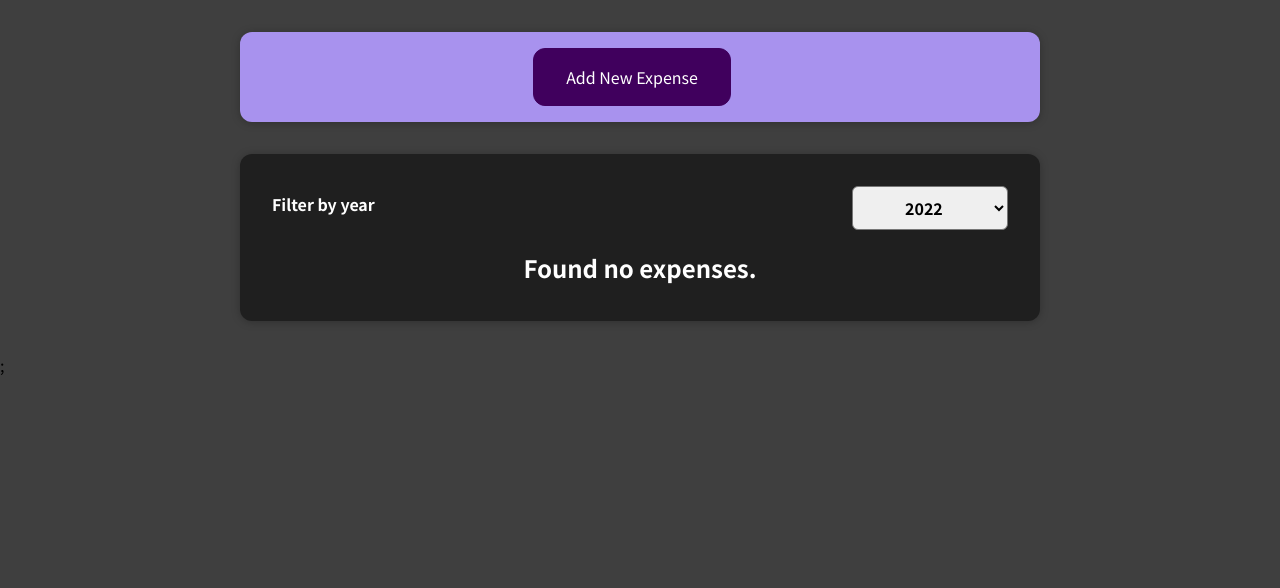
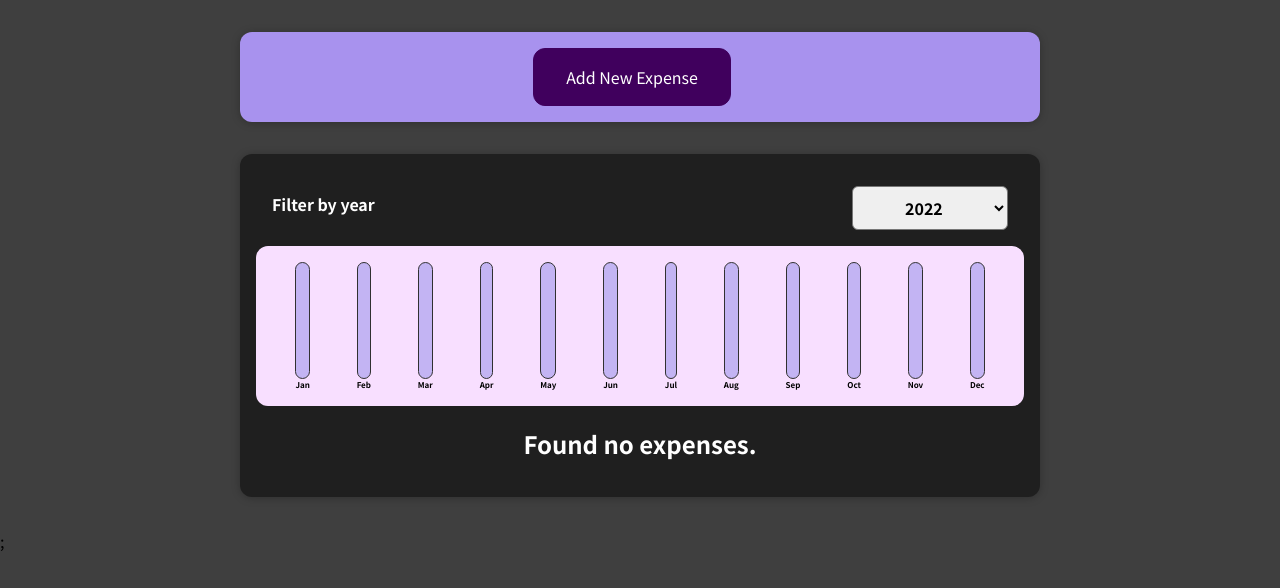
Before and after one commit to Edilbek/react_expense_tracker, a React (Create React App) app: page / in a window 1280 px wide. Shown: the top 588 px of the page. Built offline with nearby package versions, Linux system fonts and the light colour scheme.

Commit message:
add chart

```diff
--- /dev/null
+++ b/src/components/Chart/Chart.css
@@ -0,0 +1,9 @@
+.chart {
+  padding: 1rem;
+  border-radius: 12px;
+  background-color: #f8dfff;
+  text-align: center;
+  display: flex;
+  justify-content: space-around;
+  height: 10rem;
+}
--- /dev/null
+++ b/src/components/Chart/Chart.js
@@ -0,0 +1,24 @@
+import React from 'react';
+
+import ChartBar from "./ChartBar";
+import "./Chart.css"
+
+const Chart = props => {
+  const dataPointValues = props.dataPoints.map(dataPoint => dataPoint.value);
+  const totalMax = Math.max(...dataPointValues);
+
+  return (
+    <div className="chart">
+      {props.dataPoints.map((dataPoint) => (
+        <ChartBar
+          key={dataPoint.label}
+          value={dataPoint.value}
+          maxValue={totalMax}
+          label={dataPoint.label}
+        />
+      ))}
+    </div>
+  );
+};
+
+export default Chart;
--- /dev/null
+++ b/src/components/Chart/ChartBar.css
@@ -0,0 +1,30 @@
+.chart-bar {
+  height: 100%;
+  display: flex;
+  flex-direction: column;
+  align-items: center;
+}
+
+.chart-bar__inner {
+  height: 100%;
+  width: 100%;
+  border: 1px solid #313131;
+  border-radius: 12px;
+  background-color: #c3b4f3;
+  overflow: hidden;
+  display: flex;
+  flex-direction: column;
+  justify-content: flex-end;
+}
+
+.chart-bar__fill {
+  background-color: #4826b9;
+  width: 100%;
+  transition: all 0.3s ease-out;
+}
+
+.chart-bar__label {
+  font-weight: bold;
+  font-size: 0.5rem;
+  text-align: center;
+}
--- /dev/null
+++ b/src/components/Chart/ChartBar.js
@@ -0,0 +1,25 @@
+import React from 'react';
+
+import "./ChartBar.css"
+
+const ChartBar = props => {
+  let barFillHeight = "0%";
+
+  if (props.maxValue > 0) {
+    barFillHeight = Math.round((props.value / props.maxValue) * 100) + "%";
+  }
+
+  return (
+    <div className="chart-bar">
+      <div className="chart-bar__inner">
+        <div
+          className="chart-bar__fill"
+          style={{height: barFillHeight}}>
+        </div>
+      </div>
+      <div className="chart-bar__label">{props.label}</div>
+    </div>
+  );
+};
+
+export default ChartBar;
--- a/src/components/Expenses/Expenses.js
+++ b/src/components/Expenses/Expenses.js
@@ -4,6 +4,7 @@
 import ExpensesFilter from "./ExpensesFilter";
 import ExpensesList from "./ExpensesList";
 import "./Expenses.css";
+import ExpensesChart from "./ExpensesChart";
 
 const Expenses = (props) => {
   const [filteredYear, setFilteredYear] = useState("2022");
@@ -23,6 +24,7 @@
           selected={filteredYear}
           onChangeFilter={filterChangeHandler}
         />
+        <ExpensesChart expenses={filteredExpenses}/>
         <ExpensesList items={filteredExpenses} />
       </Card>
     </div>
--- /dev/null
+++ b/src/components/Expenses/ExpensesChart.js
@@ -0,0 +1,28 @@
+import React from 'react';
+import Chart from "../Chart/Chart";
+
+const ExpensesChart = props => {
+  const chartDataPoints = [
+    { label: "Jan", value: 0 },
+    { label: "Feb", value: 0 },
+    { label: "Mar", value: 0 },
+    { label: "Apr", value: 0 },
+    { label: "May", value: 0 },
+    { label: "Jun", value: 0 },
+    { label: "Jul", value: 0 },
+    { label: "Aug", value: 0 },
+    { label: "Sep", value: 0 },
+    { label: "Oct", value: 0 },
+    { label: "Nov", value: 0 },
+    { label: "Dec", value: 0 },
+  ];
+
+  for (const expense of props.expenses) {
+    const expenseMonth = expense.date.getMonth(); // starting at 0 => January => 0
+    chartDataPoints[expenseMonth].value += expense.amount;
+  }
+
+  return <Chart dataPoints={chartDataPoints}/>
+};
+
+export default ExpensesChart;
```
